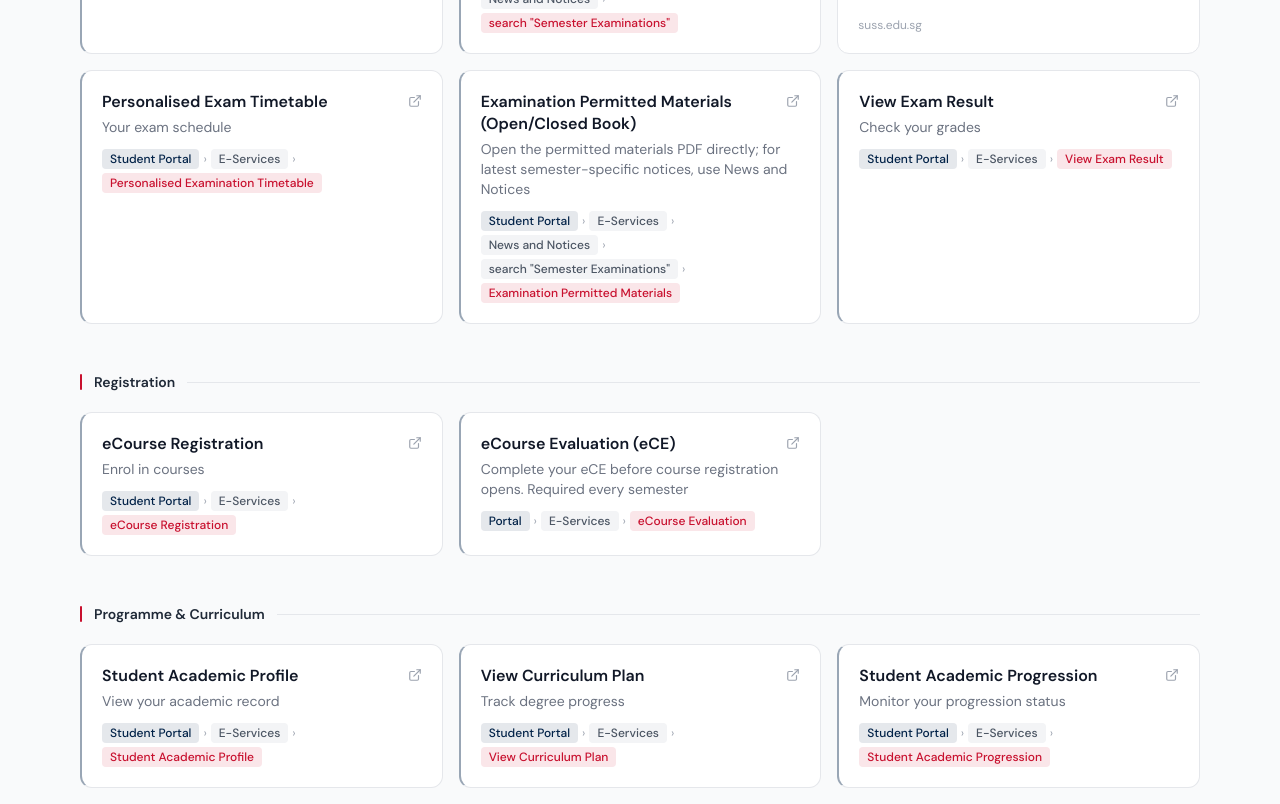
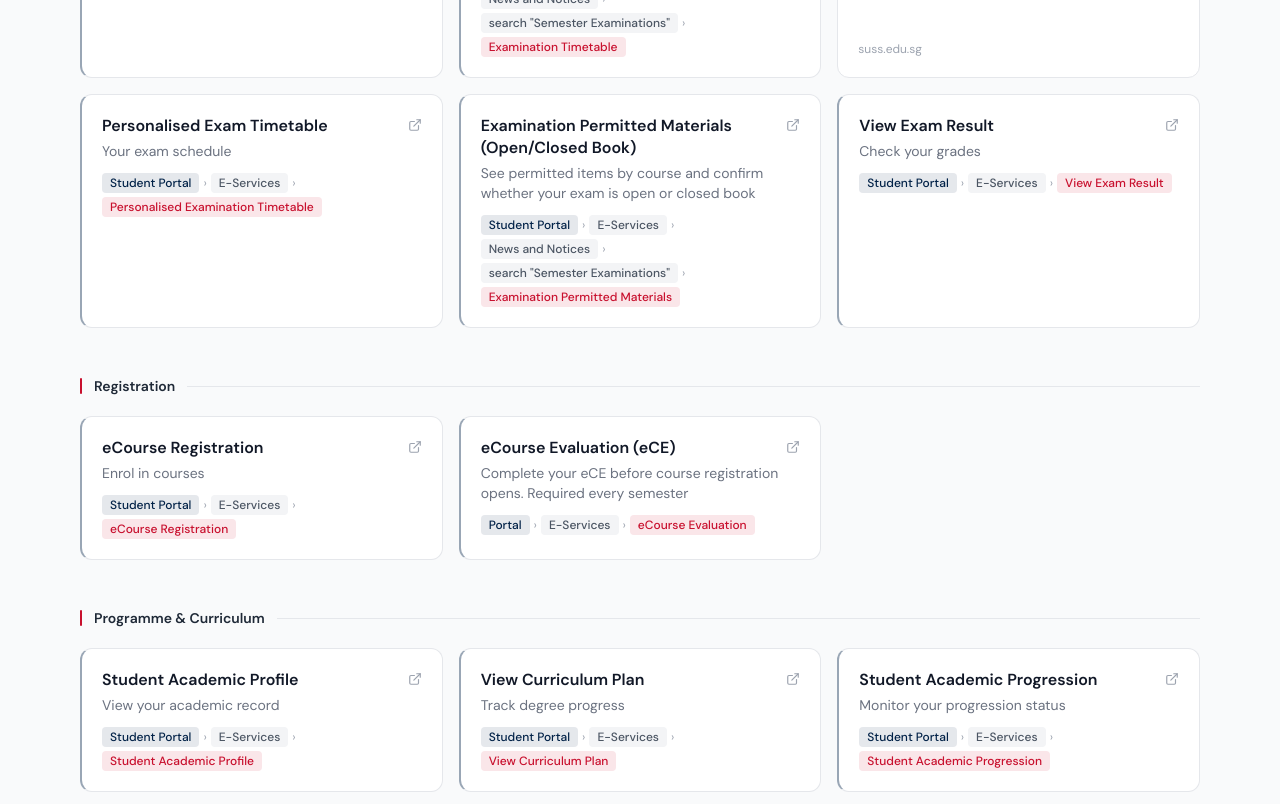
Before and after one commit to jungyongjy/opensuss, a React (Vite) app: page /category/academics in a window 1280 px wide. Shown: the part 1280-2084 px from the top of the page. Built offline with nearby package versions, Linux system fonts and the light colour scheme.

Commit message:
chore: refine exam links breadcrumb and permitted materials copy

```diff
--- a/src/data/links.js
+++ b/src/data/links.js
@@ -24,10 +24,10 @@ export const categories = [
       { name: 'Canvas Inbox', description: 'Messages from tutors and lecturers', href: 'https://canvas.suss.edu.sg/conversations', portalPath: null, group: 'Canvas', keywords: ['messages', 'inbox', 'tutor message', 'lecturer'] },
       { name: 'Course Material Contents Checklist', description: 'Check materials for your courses', href: 'https://portal.suss.edu.sg', portalPath: 'Student Portal → Course Material Contents Checklist', group: 'Canvas' },
       { name: 'Course Timetable', description: 'View your class schedule', href: 'https://portal.suss.edu.sg', portalPath: 'Student Portal → E-Services → Course Timetable', group: 'Timetables & Results', keywords: ['class schedule', 'lessons', 'lesson', 'class times'] },
-      { name: 'SUSS Examinations Timetable (Current Semester)', description: 'Current semester exam timetable updates and notices', href: 'https://portal.suss.edu.sg', portalPath: 'Student Portal → E-Services → News and Notices → search "Semester Examinations"', group: 'Timetables & Results', keywords: ['exam timetable', 'current semester exam', 'semester examinations', 'exam schedule'] },
+      { name: 'SUSS Examinations Timetable (Current Semester)', description: 'Current semester exam timetable updates and notices', href: 'https://portal.suss.edu.sg', portalPath: 'Student Portal → E-Services → News and Notices → search "Semester Examinations" → Examination Timetable', group: 'Timetables & Results', keywords: ['exam timetable', 'current semester exam', 'semester examinations', 'exam schedule'] },
       { name: 'SUSS Examinations Timetable (Next Semester)', description: 'All-module exam timetable for the upcoming semester (not personalised)', href: 'https://www.suss.edu.sg/docs/default-source/dept_as/ca/exam-timetable.pdf', portalPath: null, group: 'Timetables & Results', keywords: ['exam timetable', 'all modules', 'next semester exam', 'examination schedule'] },
       { name: 'Personalised Exam Timetable', description: 'Your exam schedule', href: 'https://portal.suss.edu.sg', portalPath: 'Student Portal → E-Services → Personalised Examination Timetable', group: 'Timetables & Results', keywords: ['pet', 'exam schedule', 'exam dates', 'exam time'] },
-      { name: 'Examination Permitted Materials (Open/Closed Book)', description: 'Open the permitted materials PDF directly; for latest semester-specific notices, use News and Notices', href: 'https://portal.suss.edu.sg/ck/ckfinder/connector?command=Proxy&lang=en&type=All&currentFolder=%2FExam%20Administration%2F&hash=41042fb6b9c81a0c78a5747d955ef142f1656439&fileName=January%202026%20sem%20Examination%20Permitted%20Materials.pdf', portalPath: 'Student Portal → E-Services → News and Notices → search "Semester Examinations" → Examination Permitted Materials', group: 'Timetables & Results', keywords: ['open book', 'closed book', 'permitted materials', 'exam materials', 'semester examinations'] },
+      { name: 'Examination Permitted Materials (Open/Closed Book)', description: 'See permitted items by course and confirm whether your exam is open or closed book', href: 'https://portal.suss.edu.sg/ck/ckfinder/connector?command=Proxy&lang=en&type=All&currentFolder=%2FExam%20Administration%2F&hash=41042fb6b9c81a0c78a5747d955ef142f1656439&fileName=January%202026%20sem%20Examination%20Permitted%20Materials.pdf', portalPath: 'Student Portal → E-Services → News and Notices → search "Semester Examinations" → Examination Permitted Materials', group: 'Timetables & Results', keywords: ['open book', 'closed book', 'permitted materials', 'exam materials', 'semester examinations'] },
       { name: 'View Exam Result', description: 'Check your grades', href: 'https://portal.suss.edu.sg', portalPath: 'Student Portal → E-Services → View Exam Result', group: 'Timetables & Results', keywords: ['results', 'grades', 'marks', 'gpa', 'score', 'grade'] },
       { name: 'eCourse Registration', description: 'Enrol in courses', href: 'https://portal.suss.edu.sg', portalPath: 'Student Portal → E-Services → eCourse Registration', group: 'Registration', keywords: ['ecr', 'enrol', 'register', 'course registration', 'sign up'] },
       { name: 'eCourse Evaluation (eCE)', description: 'Complete your eCE before course registration opens. Required every semester', href: 'https://portal.suss.edu.sg', portalPath: 'Portal → E-Services → eCourse Evaluation', group: 'Registration', keywords: ['ece', 'evaluation', 'course eval', 'feedback'] },
```
